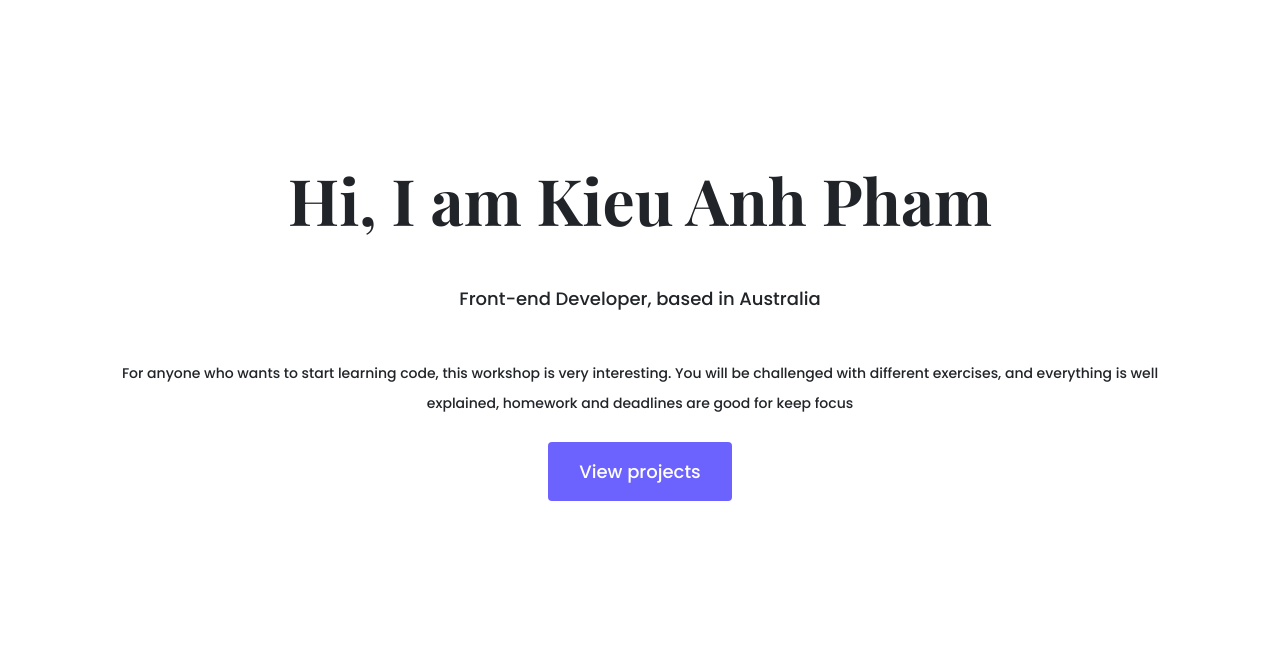
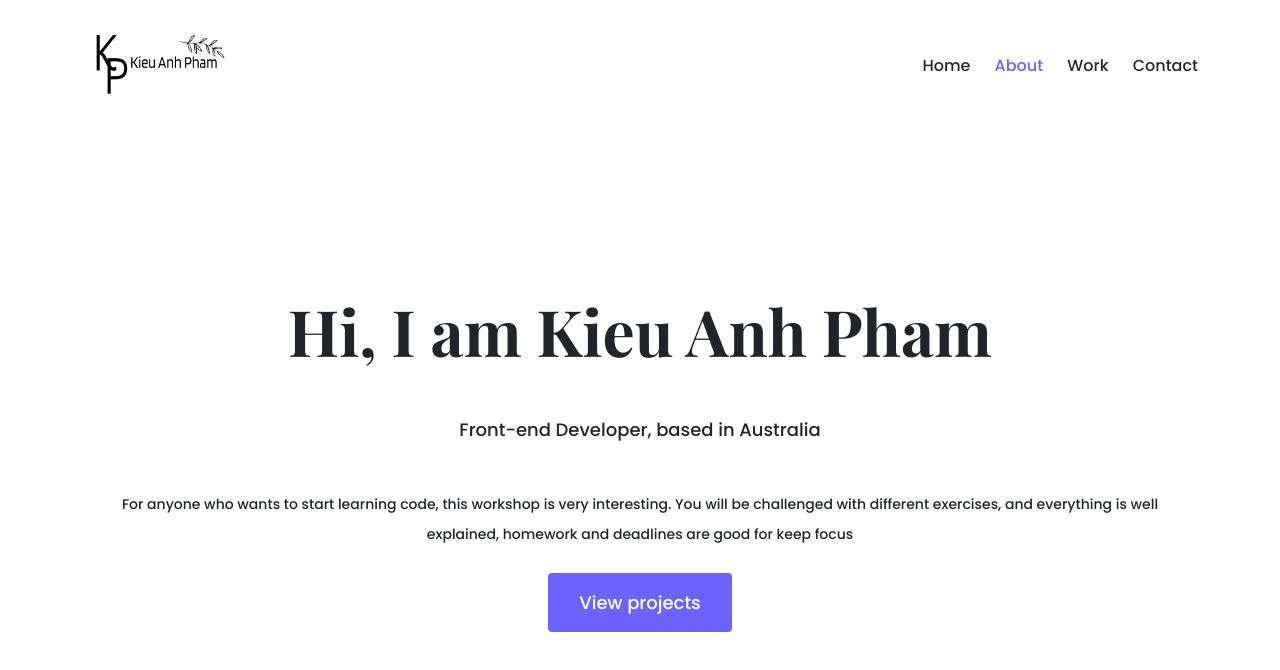
Before and after one commit to kieuanhphamm/portfolio-project, a plain HTML site: page about.html in a window 1280 px wide. Drawn offline with nearby package versions, Linux system fonts and the light colour scheme.

Commit message:
Add nav bar to all pages

```diff
--- a/about.html
+++ b/about.html
@@ -29,6 +29,36 @@
     ></script>
   </head>
   <body>
+    <div class="container">
+      <nav class="d-flex justify-content-between">
+        <a href="/">
+          <img
+            src="images/logo-kieuanhpham.png"
+            class="logo-kieuanhpham d-none d-md-block"
+            alt="logo-kieuanhpham"
+          />
+          <img
+            src="images/logo-kp.png"
+            class="logo-kp d-block d-md-none"
+            alt="logo-kp"
+          />
+        </a>
+        <ul>
+          <li>
+            <a href="/">Home</a>
+          </li>
+          <li class="active">
+            <a href="/about.html">About</a>
+          </li>
+          <li>
+            <a href="/work.html">Work</a>
+          </li>
+          <li>
+            <a href="/contact.html">Contact</a>
+          </li>
+        </ul>
+      </nav>
+    </div>
     <div class="content-container container">
       <div class="content">
         <h1 class="mb-5">Hi, I am Kieu Anh Pham</h1>
--- a/styles/portfolio.css
+++ b/styles/portfolio.css
@@ -26,7 +26,44 @@ h2 {
 }
 
 img {
-  aspect-ratio: 1/0.85;
+  aspect-ratio: 1/0.8;
+}
+
+nav {
+  padding: 20px 0;
+}
+
+nav ul {
+  margin: 0;
+  padding: 0;
+}
+
+nav li {
+  display: inline;
+  list-style: none;
+  line-height: 90px;
+  margin-left: 20px;
+}
+
+nav a {
+  text-decoration: none;
+  font-family: var(--default-font-family);
+  color: var(--primary-color);
+  transition: all 100ms ease-in-out;
+}
+
+nav a:hover,
+nav li.active a {
+  color: var(--branding-color);
+}
+
+.logo-kieuanhpham {
+  max-width: 170px;
+  aspect-ratio: 1/0.5;
+}
+
+.logo-kp {
+  max-width: 60px;
 }
 
 .hero {
@@ -111,6 +148,14 @@ img {
     font-size: 44px;
   }
 
+  nav li {
+    line-height: 45px;
+  }
+
+  nav a {
+    font-size: 14px;
+  }
+
   .hero {
     padding: 80px 20px;
   }
```
Also changed, not shown: contact.html (+30 -0 lines), index.html (+30 -0 lines), work.html (+30 -0 lines).
